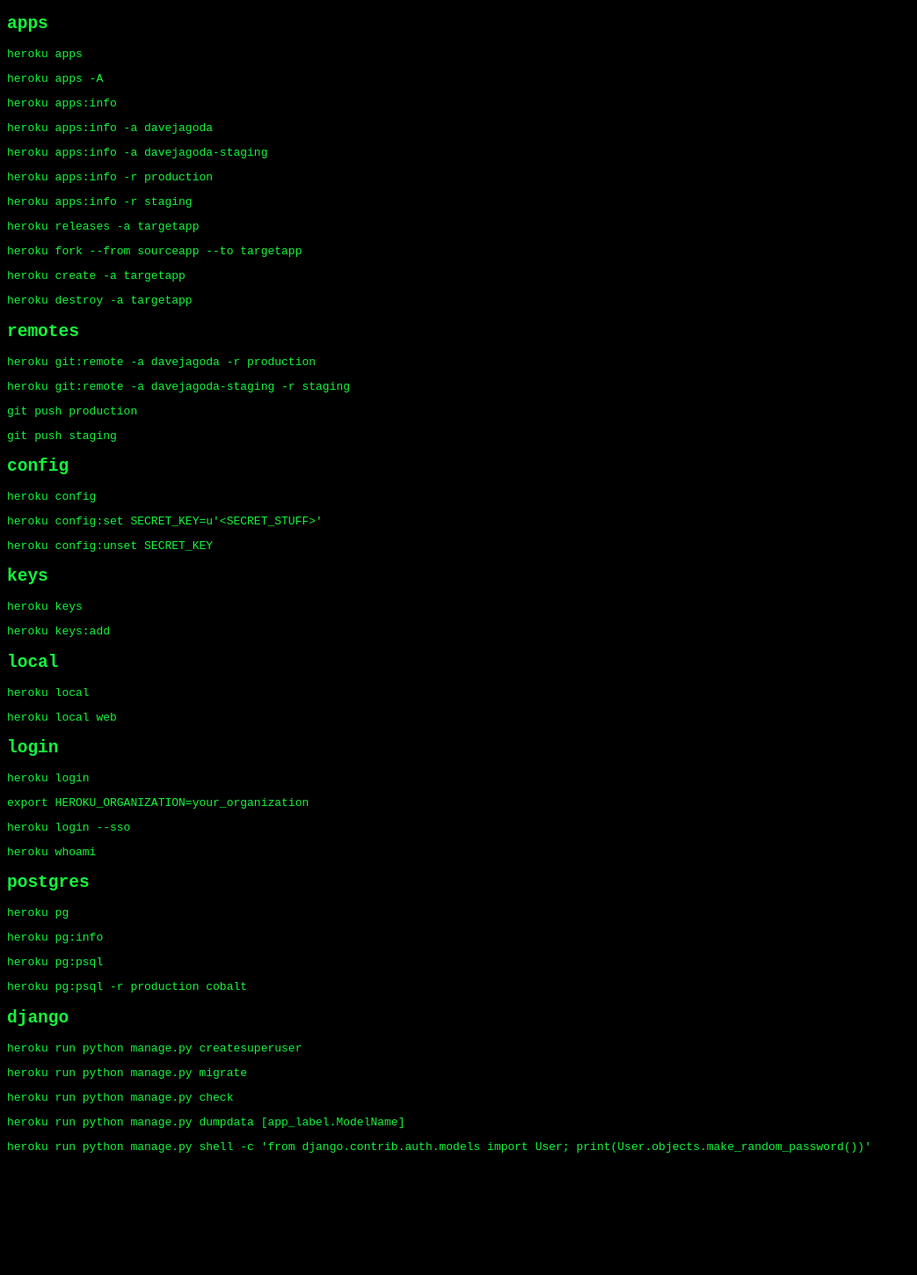
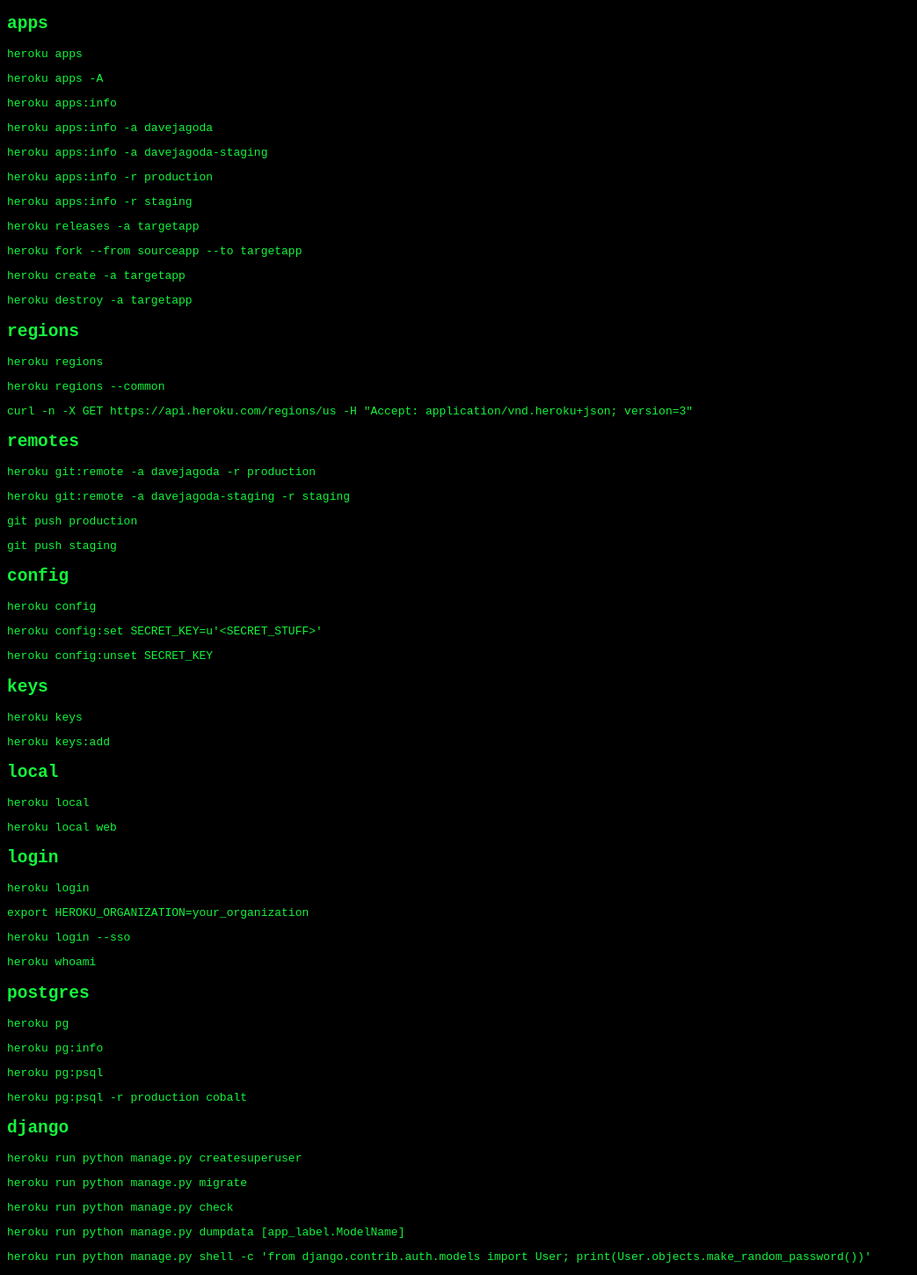
Before and after one commit to davejagoda/davejagoda.github.io, a Jekyll site: the page built from useful/useful_heroku_commands.md, in a window 1280 px wide. Shown: the whole page at 88% size, without its empty margins (0-1043 px from the left). Built offline with Jekyll 4.4.1, drawn with Linux system fonts in a browser that asks for light colours; before the commit the page ends 1324 px from its top, so only the background shows below that.

Commit message:
Add regions to useful_heroku_commands.md

```diff
--- a/useful/useful_heroku_commands.md
+++ b/useful/useful_heroku_commands.md
@@ -27,6 +27,14 @@
 `heroku create -a targetapp`
 
 `heroku destroy -a targetapp`
+
+regions
+-------
+`heroku regions`
+
+`heroku regions --common`
+
+`curl -n -X GET https://api.heroku.com/regions/us -H "Accept: application/vnd.heroku+json; version=3"`
 
 remotes
 -------
```
